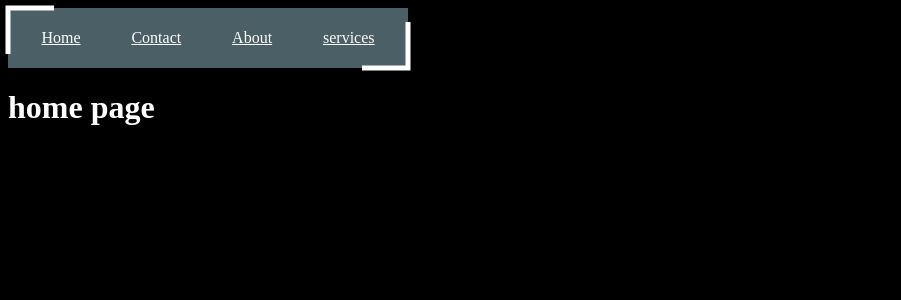
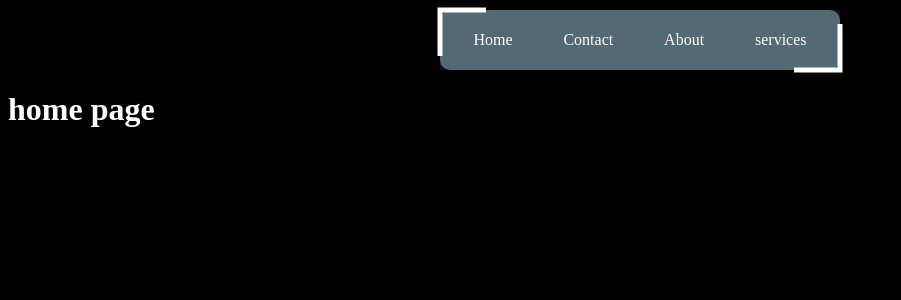
Before and after one commit to FazeelAr/famtrix-website, a Flask app: page / in a window 1280 px wide. Shown: the top 300 px of the page, without its empty margins (0-901 px from the left). Run offline with Flask 3, Linux system fonts and the light colour scheme.

Commit message:
Update styles.css

```diff
--- a/static/styles.css
+++ b/static/styles.css
@@ -12,10 +12,11 @@
 }
 
 .nav {
-
   position: relative;
   width: 400px;
   height: 60px;
+  margin: 10px auto;
+  background-color: #0d1117;
 }
 
 .container:hover .outline .rect {
@@ -23,7 +24,6 @@
   /* Must specify these values here as something *different* just so that the transition works properly */
   stroke-dashoffset: 1;
   stroke-dasharray: 0;
-
 }
 
 .container {
@@ -35,10 +35,11 @@
   justify-content: space-around;
   align-items: center;
   padding: 0.5em;
+  border-radius: 10px;
 }
 
 .btn {
-  padding: 0.5em 1.5em;
+  padding: 0.5em 0.5em;
   color: #fff;
   cursor: pointer;
   transition: 0.1s;
@@ -46,6 +47,7 @@
 
 .btn:hover {
   background: #fff3;
+  border-radius: 5px;
 }
 
 .btn:nth-child(1):hover ~ svg .rect {
@@ -74,8 +76,16 @@
   transition: 0.5s !important;
 }
 
-nav{
-    display: flex;
-    justify-content: center;
-    align-items: center;
+nav {
+  display: flex;
+  justify-content: center;
+  align-items: center;
 }
+
+a {
+  text-decoration: none;
+}
+
+footer {
+  text-align: center;
+}
```
